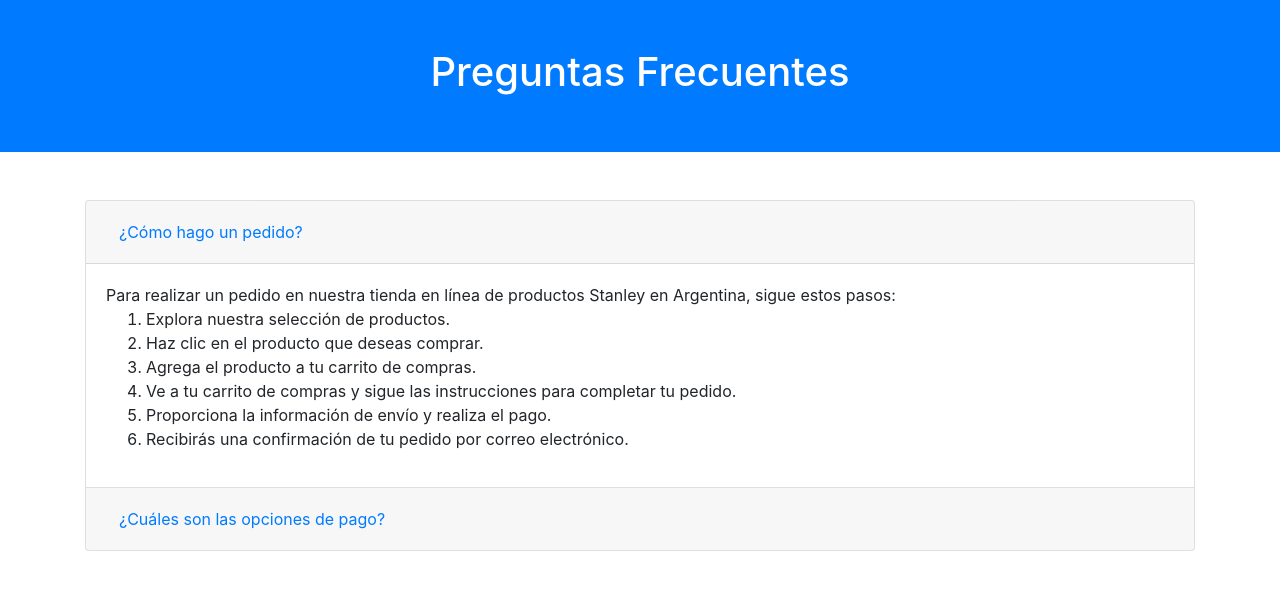
After one commit to Mpotes99/Primer-Parcial---DWN3AV---PROGRAMACI-N-II--, a PHP site: page /views/faqs.php in a window 1280 px wide. The commit adds this page. Shown: the top 590 px of the page. Run offline with PHP 8.4, Linux system fonts and the light colour scheme; some libraries are stand-ins or nearby versions.

Commit message:
se agrego faqs

```diff
--- a/index.php
+++ b/index.php
@@ -26,6 +26,9 @@ $secciones_validas = [
     ],
     "infoenvios" => [
       "titulo" => "Info Envíos"
+    ],
+    "faqs" => [
+      "titulo" => "Preguntas Frecuentes"
   ]
 ];
 
@@ -75,7 +78,7 @@ if (!array_key_exists($seccion, $secciones_validas)) {
           </div>
         </li>
         <li class="nav-item">
-          <a class="nav-link" href="#">FAQ</a>
+          <a class="nav-link" href="index.php?sec=faqs">FAQ</a>
         </li>
         <li class="nav-item">
           <a class="nav-link" href="index.php?sec=infoenvios">Info Envíos</a>
--- /dev/null
+++ b/views/faqs.php
@@ -0,0 +1,59 @@
+<header class="bg-primary text-white text-center py-5">
+        <h1>Preguntas Frecuentes</h1>
+    </header>
+
+    <div class="container my-5">
+        <div class="accordion" id="faqAccordion">
+            <!-- Pregunta 1 -->
+            <div class="card">
+                <div class="card-header" id="heading1">
+                    <h2 class="mb-0">
+                        <button class="btn btn-link" type="button" data-toggle="collapse" data-target="#collapse1" aria-expanded="true" aria-controls="collapse1">
+                            ¿Cómo hago un pedido?
+                        </button>
+                    </h2>
+                </div>
+
+                <div id="collapse1" class="collapse show" aria-labelledby="heading1" data-parent="#faqAccordion">
+                    <div class="card-body">
+                        Para realizar un pedido en nuestra tienda en línea de productos Stanley en Argentina, sigue estos pasos:
+                        <ol>
+                            <li>Explora nuestra selección de productos.</li>
+                            <li>Haz clic en el producto que deseas comprar.</li>
+                            <li>Agrega el producto a tu carrito de compras.</li>
+                            <li>Ve a tu carrito de compras y sigue las instrucciones para completar tu pedido.</li>
+                            <li>Proporciona la información de envío y realiza el pago.</li>
+                            <li>Recibirás una confirmación de tu pedido por correo electrónico.</li>
+                        </ol>
+                    </div>
+                </div>
+            </div>
+
+            <!-- Pregunta 2 -->
+            <div class="card">
+                <div class="card-header" id="heading2">
+                    <h2 class="mb-0">
+                        <button class="btn btn-link collapsed" type="button" data-toggle="collapse" data-target="#collapse2" aria-expanded="false" aria-controls="collapse2">
+                            ¿Cuáles son las opciones de pago?
+                        </button>
+                    </h2>
+                </div>
+
+                <div id="collapse2" class="collapse" aria-labelledby="heading2" data-parent="#faqAccordion">
+                    <div class="card-body">
+                        Aceptamos las siguientes opciones de pago:
+                        <ul>
+                            <li>Tarjeta de crédito (Visa, MasterCard, American Express)</li>
+                            <li>Pago en efectivo (al momento de la entrega)</li>
+                            <li>Transferencia bancaria</li>
+                        </ul>
+                    </div>
+                </div>
+            </div>
+        </div>
+    </div>
+
+    <link rel="stylesheet" href="https://maxcdn.bootstrapcdn.com/bootstrap/4.5.2/css/bootstrap.min.css">
+<script src="https://code.jquery.com/jquery-3.5.1.slim.min.js"></script>
+<script src="https://cdn.jsdelivr.net/npm/@popperjs/core@2.5.3/dist/umd/popper.min.js"></script>
+<script src="https://maxcdn.bootstrapcdn.com/bootstrap/4.5.2/js/bootstrap.min.js"></script>
```
